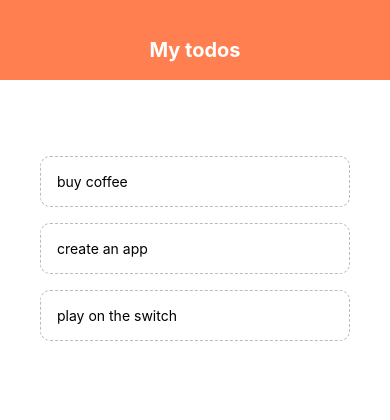
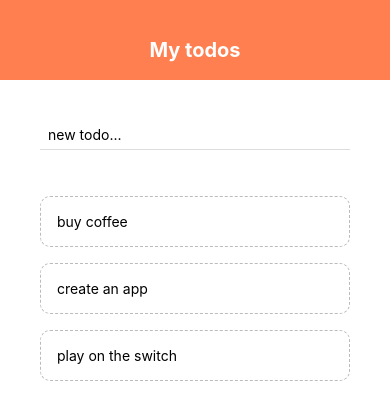
Before and after one commit to sabaPhruidze/todo-app-react-native, a React Native app: screen / in a window 390 px wide. Shown: the top 420 px of the page. Built offline with nearby package versions, Linux system fonts and the light colour scheme.

Commit message:
I made a bit of design of the input and now I will add a button

```diff
--- a/App.js
+++ b/App.js
@@ -2,6 +2,7 @@
 import { StyleSheet, Text, View, FlatList } from "react-native";
 import Header from "./components/Header";
 import TodoItem from "./components/TodoItem";
+import AddTodo from "./components/AddTodo";
 export default function App() {
   const [todos, setTodos] = useState([
     { text: "buy coffee", key: 1 },
@@ -17,7 +18,7 @@
     <View style={styles.container}>
       <Header />
       <View style={styles.content}>
-        {/* to form */}
+        <AddTodo />
         <View style={styles.list}>
           <FlatList
             data={todos}
--- a/components/addTodo.js
+++ b/components/addTodo.js
@@ -1,12 +1,30 @@
-import { View, Text, StyleSheet, TextInput, Button } from "react-native";
+import { View, StyleSheet, TextInput, Text } from "react-native";
 import React, { useState } from "react";
 
-const addTodo = () => {
+const AddTodo = () => {
+  const [text, setText] = useState("");
+  const changeHandler = (value) => {
+    setText(value);
+  };
   return (
     <View>
-      <Text>addTodo</Text>
+      <TextInput
+        style={styles.input}
+        placeholder="new todo..."
+        onChangeText={changeHandler}
+      />
     </View>
   );
 };
 
-export default addTodo;
+export default AddTodo;
+
+const styles = StyleSheet.create({
+  input: {
+    marginBottom: 10,
+    paddingHorizontal: 8,
+    paddingVertical: 6,
+    borderBottomWidth: 1,
+    borderBottomColor: "#ddd",
+  },
+});
```
